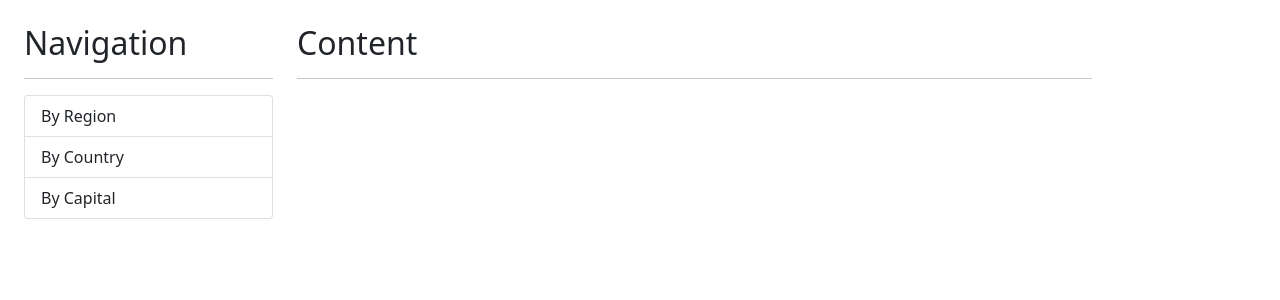
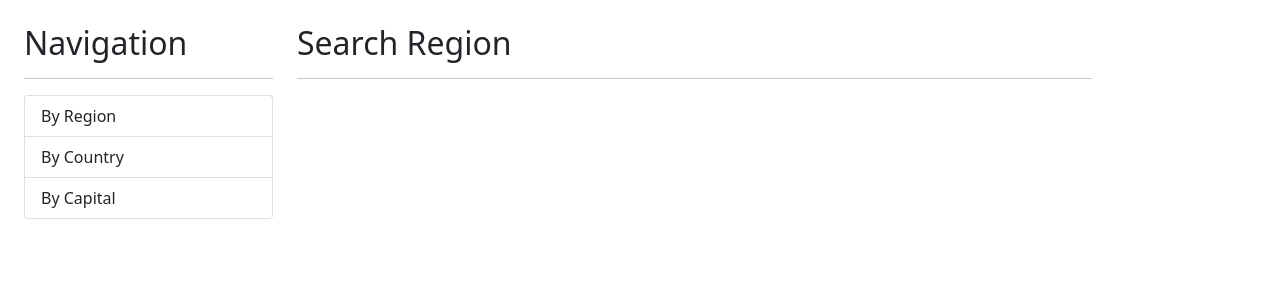
Before and after one commit to EmanuelTejada032/countrys-app, an Angular app: page / in a window 1280 px wide. Shown: the top 300 px of the page. Built offline with nearby package versions, Linux system fonts and the light colour scheme.

Commit message:
Basic router setup

```diff
--- a/src/app/app.component.html
+++ b/src/app/app.component.html
@@ -11,7 +11,6 @@
     </div>
 
     <div class="col">
-        <h2>Content</h2>
-        <hr>
+       <router-outlet></router-outlet>
     </div>
 </div>
--- a/src/app/app.module.ts
+++ b/src/app/app.module.ts
@@ -1,9 +1,12 @@
 import { NgModule } from '@angular/core';
 import { BrowserModule } from '@angular/platform-browser';
+
 
 import { AppComponent } from './app.component';
 import { CountryModule } from './country/country.module';
 import { SharedModule } from './shared/shared.module';
+
+import { RoutingModule } from './app-routing.module';
 
 @NgModule({
   declarations: [
@@ -11,6 +14,7 @@
   ],
   imports: [
     BrowserModule,
+    RoutingModule,
     CountryModule,
     SharedModule
   ],
--- a/src/app/country/pages/by-capital/by-capital.component.html
+++ b/src/app/country/pages/by-capital/by-capital.component.html
@@ -1 +1,2 @@
-<p>by-capital works!</p>
+<h2>Search Capital</h2>
+<hr>
--- a/src/app/country/pages/by-country/by-country.component.html
+++ b/src/app/country/pages/by-country/by-country.component.html
@@ -1 +1,2 @@
-<p>by-country works!</p>
+<h2>Search Country</h2>
+<hr>
--- a/src/app/country/pages/by-region/by-region.component.html
+++ b/src/app/country/pages/by-region/by-region.component.html
@@ -1 +1,2 @@
-<p>by-region works!</p>
+<h2>Search Region</h2>
+<hr>
--- a/src/app/country/pages/show-country/show-country.component.html
+++ b/src/app/country/pages/show-country/show-country.component.html
@@ -1 +1,2 @@
-<p>show-country works!</p>
+<h2>Country</h2>
+<hr>
```
Also changed, not shown: src/app/app-routing.module.ts (added, +45 -0 lines).
